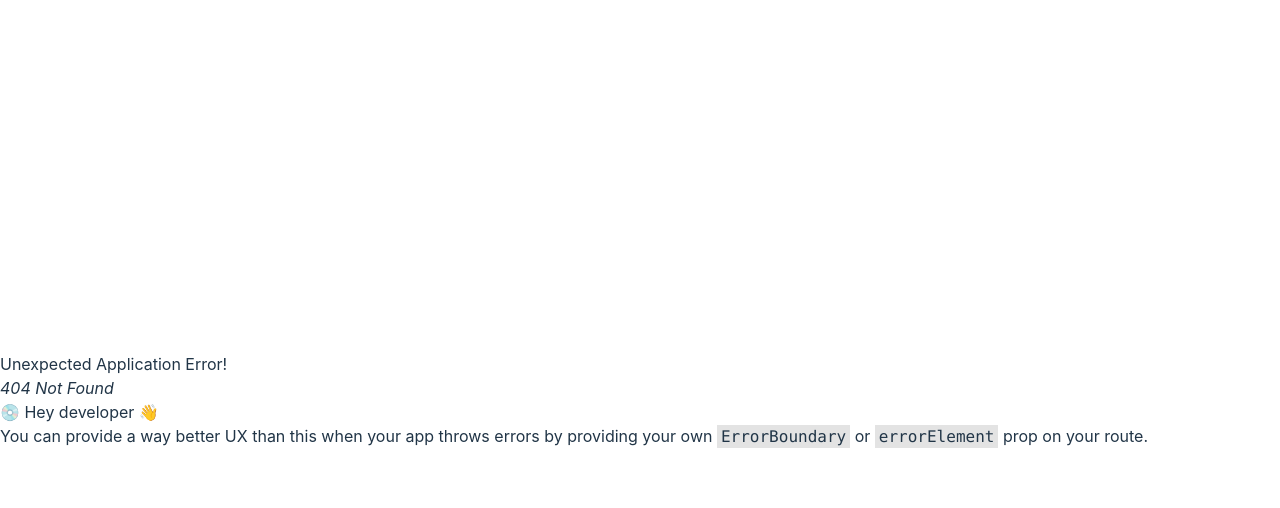
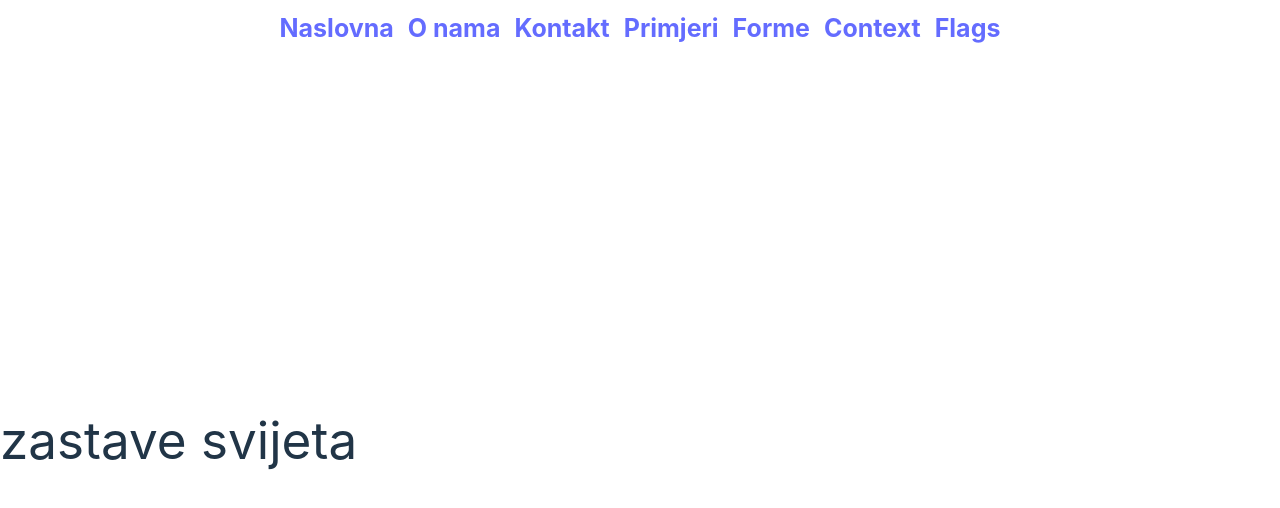
Before and after one commit to webbugt/algebra-react-vjezbe, a React (Vite) app: page /flags in a window 1280 px wide. Before the commit this address had no page. Shown: the top 508 px of the page. Built offline with nearby package versions, Linux system fonts and the light colour scheme.

Commit message:
add /flags page component and route

```diff
--- a/src/components/layout/Header.jsx
+++ b/src/components/layout/Header.jsx
@@ -25,6 +25,10 @@ const headerLinks = [
   {
     title: "Context",
     href: "/context"
+  },
+  {
+    title: "Flags",
+    href: "/flags"
   }
 ];
 
--- a/src/main.jsx
+++ b/src/main.jsx
@@ -8,6 +8,7 @@ import { Kontakt } from "./routes/Kontakt.jsx";
 import { Primjeri } from "./routes/Primjeri.jsx";
 import { Forme } from "./routes/Forme.jsx";
 import { ContextPage } from "./routes/Context.jsx";
+import { Flags } from "./routes/Flags.jsx";
 
 const router = createBrowserRouter([
   {
@@ -33,6 +34,10 @@ const router = createBrowserRouter([
   {
     path: "/context",
     element: <ContextPage />
+  },
+  {
+    path: "/flags",
+    element: <Flags />
   }
 ]);
 ReactDOM.createRoot(document.getElementById("root")).render(
--- /dev/null
+++ b/src/routes/Flags.jsx
@@ -0,0 +1,11 @@
+
+import Header from "../components/layout/Header.jsx";
+
+export function Flags() {
+  return (
+    <div>
+      <Header />
+      <h1>zastave svijeta</h1>
+    </div>
+  );
+}
```
